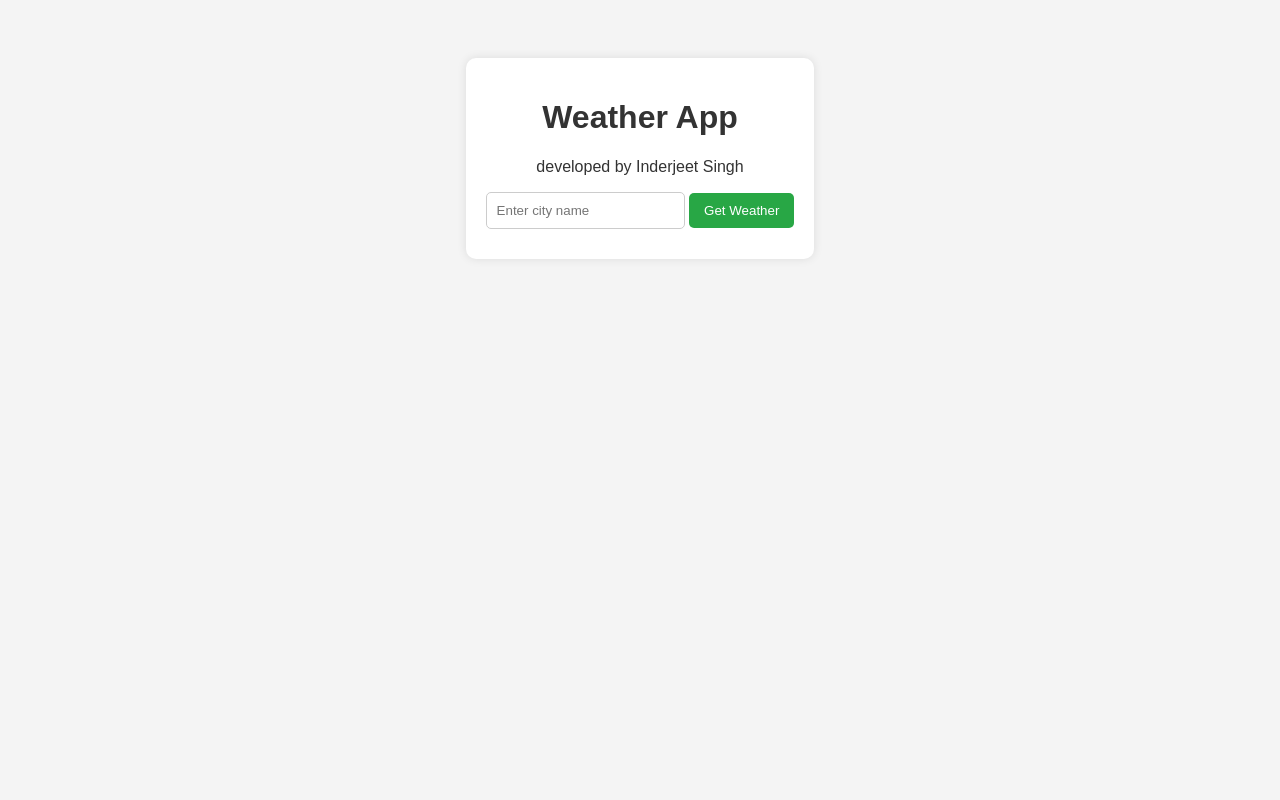
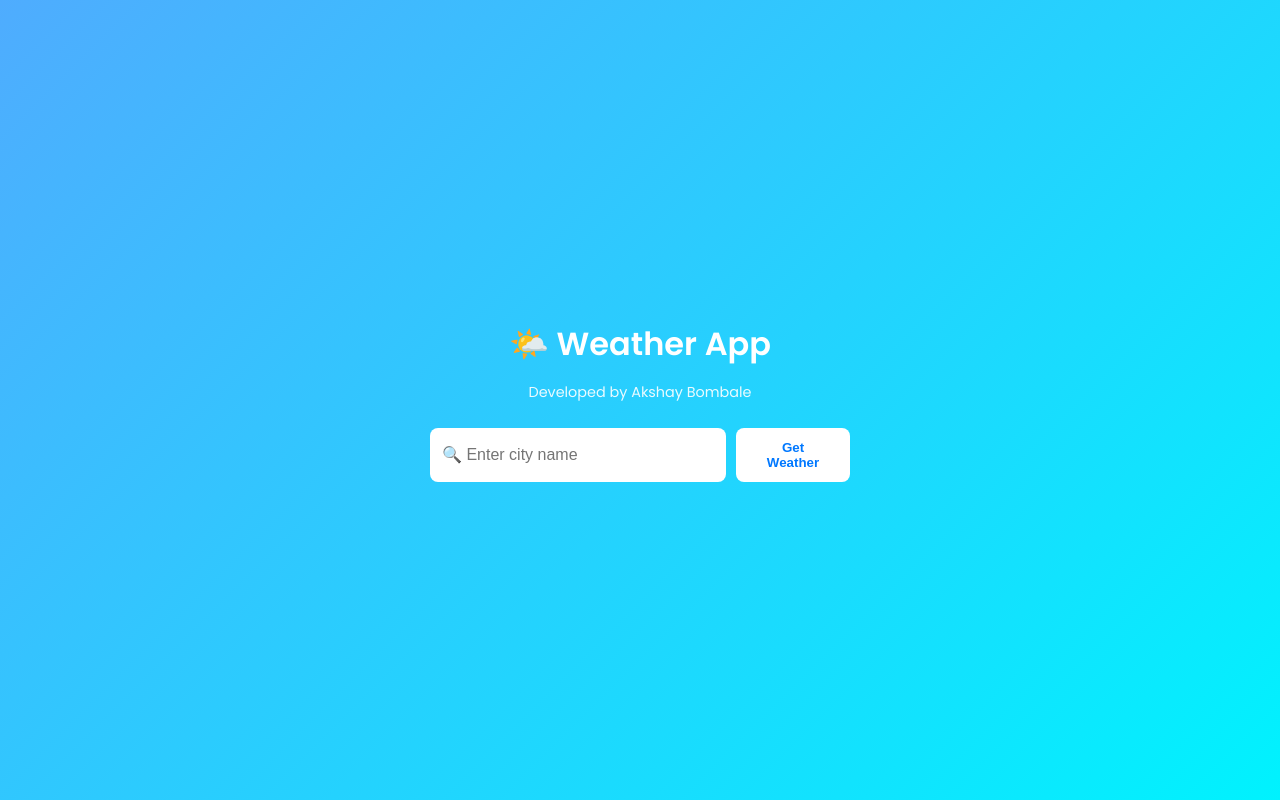
Before and after one commit to akshaybombale/wheather_app, a Flask app: page / in a window 1280 px wide. Run offline with Flask 3, Linux system fonts and the light colour scheme.

Commit message:
update index.html and style.css file

```diff
--- a/static/style.css
+++ b/static/style.css
@@ -1,39 +1,92 @@
 body {
-    font-family: Arial, sans-serif;
-    background-color: #f4f4f4;
-    color: #333;
-    text-align: center;
-    padding: 50px;
+    margin: 0;
+    padding: 0;
+    font-family: 'Poppins', sans-serif;
+    background: linear-gradient(135deg, #4facfe, #00f2fe);
+    height: 100vh;
+    display: flex;
+    justify-content: center;
+    align-items: center;
 }
 
 .container {
-    background: white;
-    padding: 20px;
-    border-radius: 10px;
-    box-shadow: 0 0 10px rgba(0, 0, 0, 0.1);
-    display: inline-block;
+    width: 100%;
+    max-width: 420px;
+    text-align: center;
+}
+
+.title {
+    font-size: 2rem;
+    font-weight: 600;
+    color: white;
+    margin-bottom: 5px;
+}
+
+.subtitle {
+    color: rgba(255, 255, 255, 0.9);
+    font-size: 0.9rem;
+    margin-bottom: 25px;
+}
+
+.form-box {
+    display: flex;
+    gap: 10px;
+    margin-bottom: 20px;
+    justify-content: center;
 }
 
 input[type="text"] {
-    padding: 10px;
-    margin-bottom: 10px;
-    border: 1px solid #ccc;
-    border-radius: 5px;
+    padding: 12px;
+    width: 65%;
+    border-radius: 8px;
+    border: none;
+    outline: none;
+    font-size: 1rem;
 }
 
 button {
-    padding: 10px 15px;
-    background-color: #28a745;
-    color: white;
+    padding: 12px 18px;
     border: none;
-    border-radius: 5px;
+    background-color: #fff;
+    color: #0078ff;
+    font-weight: bold;
+    border-radius: 8px;
     cursor: pointer;
+    transition: 0.3s ease;
 }
 
 button:hover {
-    background-color: #218838;
+    background-color: #e6e6e6;
 }
 
-.weather-info {
+.weather-card {
     margin-top: 20px;
+    padding: 20px;
+    background: rgba(255, 255, 255, 0.25);
+    border-radius: 15px;
+    backdrop-filter: blur(10px);
+    color: #fff;
+    box-shadow: 0 4px 15px rgba(0,0,0,0.2);
 }
+
+.city-name {
+    font-size: 1.6rem;
+    font-weight: 600;
+    margin-bottom: 15px;
+}
+
+.weather-details p {
+    font-size: 1.1rem;
+    margin: 6px 0;
+}
+
+.weather-details span {
+    font-weight: 600;
+}
+
+.error {
+    color: #ffdddd;
+    background: rgba(255, 50, 50, 0.4);
+    padding: 10px;
+    border-radius: 10px;
+}
--- a/templates/index.html
+++ b/templates/index.html
@@ -5,25 +5,33 @@
     <meta name="viewport" content="width=device-width, initial-scale=1.0">
     <title>Weather App</title>
     <link rel="stylesheet" href="{{ url_for('static', filename='style.css') }}">
+    <link href="https://fonts.googleapis.com/css2?family=Poppins:wght@300;400;600&display=swap" rel="stylesheet">
 </head>
+
 <body>
     <div class="container">
-        <h1>Weather App</h1>
-        <p>developed by Inderjeet Singh</p>
-        <form method="POST">
-            <input type="text" name="city" placeholder="Enter city name" required>
+        <h1 class="title">🌤️ Weather App</h1>
+        <p class="subtitle">Developed by Akshay Bombale</p>
+
+        <!-- Search Box -->
+        <form method="POST" class="form-box">
+            <input type="text" name="city" placeholder="🔍 Enter city name" required>
             <button type="submit">Get Weather</button>
         </form>
+
         {% if weather_data %}
-            <div class="weather-info">
+            <div class="weather-card">
                 {% if weather_data.error %}
-                    <p>{{ weather_data.error }}</p>
+                    <p class="error">{{ weather_data.error }}</p>
                 {% else %}
-                    <h2>{{ weather_data.name }}, {{ weather_data.sys.country }}</h2>
-                    <p>Temperature: {{ weather_data.main.temp }} °C</p>
-                    <p>Weather: {{ weather_data.weather[0].description }}</p>
-                    <p>Humidity: {{ weather_data.main.humidity }}%</p>
-                    <p>Wind Speed: {{ weather_data.wind.speed }} m/s</p>
+                    <h2 class="city-name">{{ weather_data.name }}, {{ weather_data.sys.country }}</h2>
+
+                    <div class="weather-details">
+                        <p>🌡️ Temperature: <span>{{ weather_data.main.temp }} °C</span></p>
+                        <p>⛅ Weather: <span>{{ weather_data.weather[0].description }}</span></p>
+                        <p>💧 Humidity: <span>{{ weather_data.main.humidity }}%</span></p>
+                        <p>🌬️ Wind Speed: <span>{{ weather_data.wind.speed }} m/s</span></p>
+                    </div>
                 {% endif %}
             </div>
         {% endif %}
```
